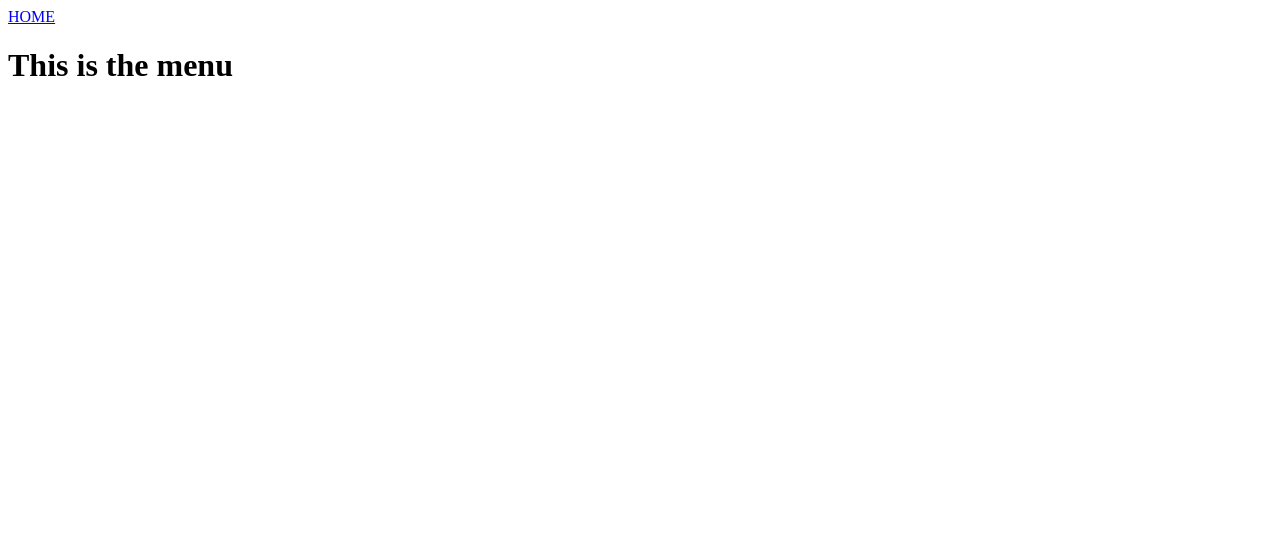
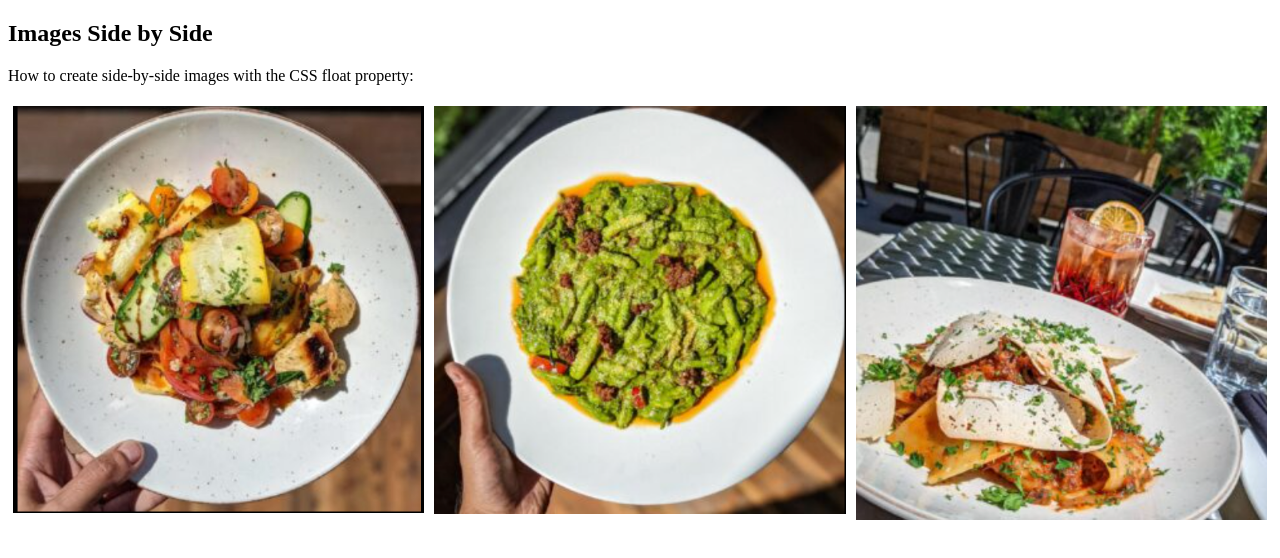
Before and after one commit to yaninaslab/FirstGitHub, a plain HTML site: page pages/menu.html in a window 1280 px wide. Drawn offline with Linux system fonts and the light colour scheme.

Commit message:
Adding pics in a row

```diff
--- a/pages/menu.html
+++ b/pages/menu.html
@@ -1,13 +1,41 @@
 <!DOCTYPE html>
-<html lang="en">
+<html>
 <head>
-    <meta charset="UTF-8">
-    <meta http-equiv="X-UA-Compatible" content="IE=edge">
-    <meta name="viewport" content="width=device-width, initial-scale=1.0">
-    <title>Menu</title>
+<style>
+* {
+  box-sizing: border-box;
+}
+
+.column {
+  float: left;
+  width: 33.33%;
+  padding: 5px;
+}
+
+/* Clearfix (clear floats) */
+.row::after {
+  content: "";
+  clear: both;
+  display: table;
+}
+</style>
 </head>
 <body>
-    <a href="../index.html">HOME</a>
-    <h1>This is the menu</h1>
+
+<h2>Images Side by Side</h2>
+<p>How to create side-by-side images with the CSS float property:</p>
+
+<div class="row">
+  <div class="column">
+    <img src="../images/1.jpg" alt="Snow" style="width:100%">
+  </div>
+  <div class="column">
+    <img src="../images/2.jpg" alt="Forest" style="width:100%">
+  </div>
+  <div class="column">
+    <img src="../images/3.jpg" alt="Mountains" style="width:100%">
+  </div>
+</div>
+
 </body>
 </html>
```
Also changed, not shown: pages/menu1.html (added, +46 -0 lines), images/1.jpg (added), images/2.jpg (added), images/3.jpg (added), images/4.jpg (added), 2 other files.
